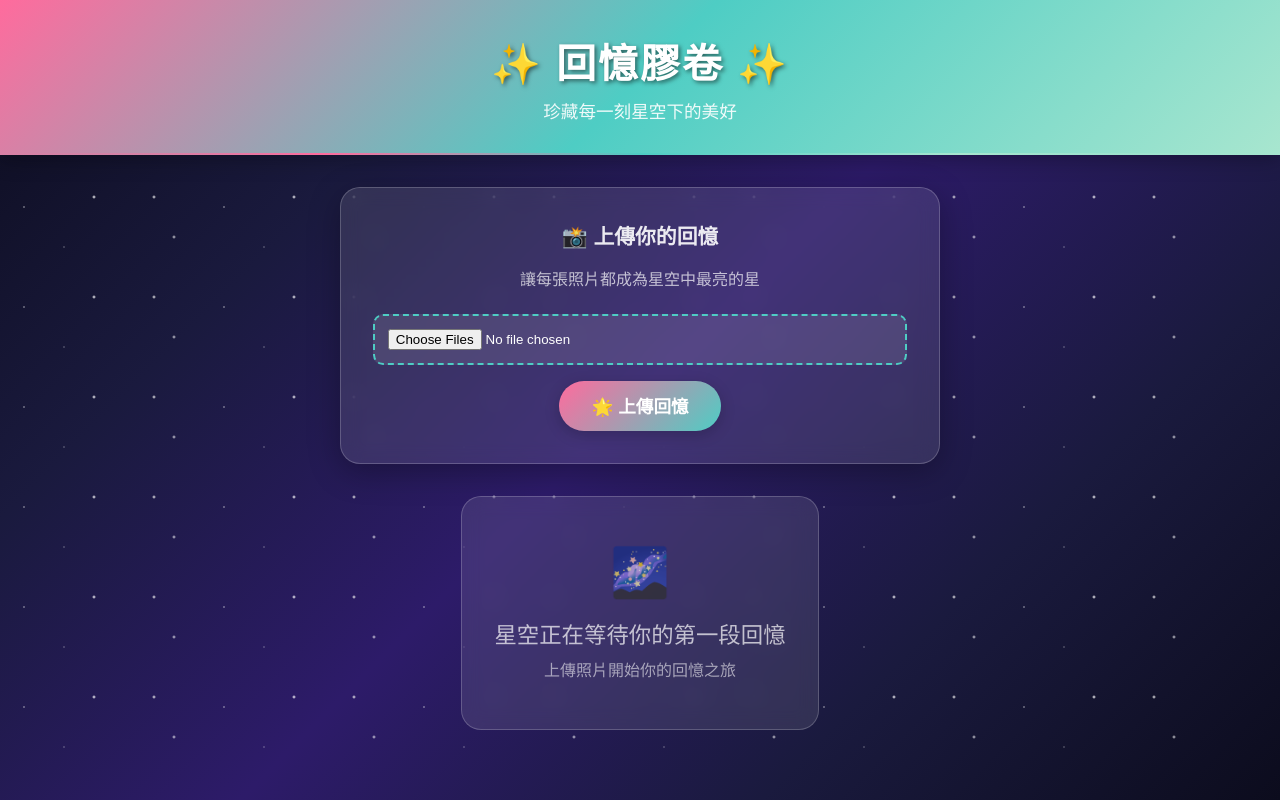
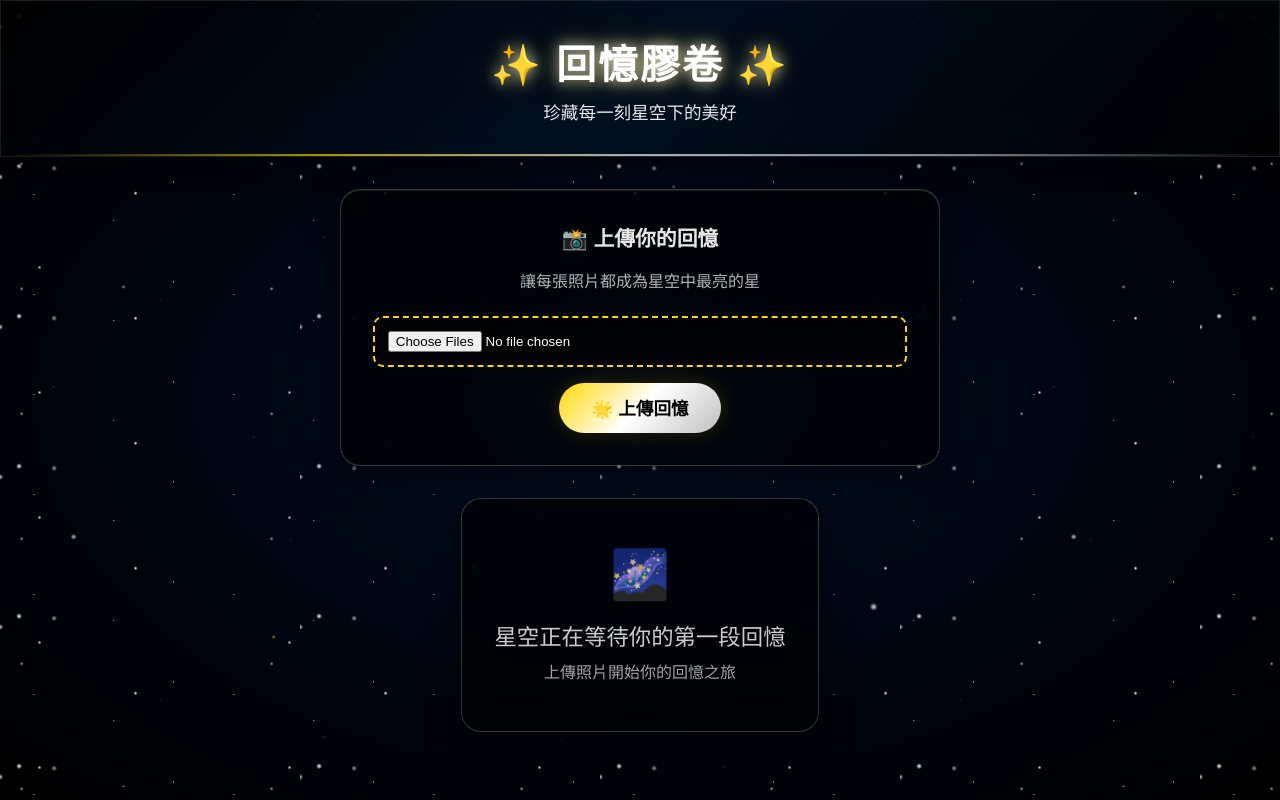
Before and after one commit to DanielHsuJasm/internetcorner, a Flask app: page / in a window 1280 px wide. Run offline with Flask 3, Linux system fonts and the light colour scheme.

Commit message:
UI更新

```diff
--- a/static/css/style.css
+++ b/static/css/style.css
@@ -1,8 +1,8 @@
 :root {
-    --bg-gradient: linear-gradient(135deg, #0c0c1d 0%, #1a1a3e 25%, #2d1b69 50%, #1a1a3e 75%, #0c0c1d 100%);
-    --accent-pink: #ff6b9d;
-    --accent-blue: #4ecdc4;
-    --accent-purple: #a8e6cf;
+    --bg-gradient: radial-gradient(ellipse at center, #001122 0%, #000511 50%, #000000 100%);
+    --accent-gold: #ffd700;
+    --accent-silver: #c0c0c0;
+    --accent-white: #ffffff;
     --text-color: #ffffff;
     --film-border: #2c2c54;
     --film-hole: #40407a;
@@ -35,28 +35,92 @@ body::before {
     width: 100%;
     height: 100%;
     background-image:
-        radial-gradient(2px 2px at 20px 30px, #eee, transparent),
-        radial-gradient(2px 2px at 40px 70px, rgba(255,255,255,0.8), transparent),
-        radial-gradient(1px 1px at 90px 40px, #fff, transparent),
-        radial-gradient(1px 1px at 130px 80px, rgba(255,255,255,0.6), transparent),
-        radial-gradient(2px 2px at 160px 30px, #fff, transparent);
+        /* 大星星 */
+        radial-gradient(3px 3px at 100px 50px, rgba(255,255,255,0.9), transparent),
+        radial-gradient(2px 2px at 300px 150px, rgba(255,215,0,0.8), transparent),
+        radial-gradient(3px 3px at 500px 80px, rgba(255,255,255,0.9), transparent),
+        radial-gradient(2px 2px at 700px 200px, rgba(192,192,192,0.8), transparent),
+        radial-gradient(4px 4px at 900px 120px, rgba(255,255,255,1), transparent),
+        /* 中星星 */
+        radial-gradient(2px 2px at 150px 300px, rgba(255,255,255,0.7), transparent),
+        radial-gradient(1px 1px at 350px 250px, rgba(255,215,0,0.6), transparent),
+        radial-gradient(2px 2px at 550px 350px, rgba(255,255,255,0.8), transparent),
+        radial-gradient(1px 1px at 750px 280px, rgba(192,192,192,0.6), transparent),
+        radial-gradient(2px 2px at 950px 320px, rgba(255,255,255,0.7), transparent),
+        /* 小星星密集層 */
+        radial-gradient(1px 1px at 80px 400px, rgba(255,255,255,0.5), transparent),
+        radial-gradient(1px 1px at 280px 450px, rgba(255,255,255,0.4), transparent),
+        radial-gradient(1px 1px at 480px 420px, rgba(255,215,0,0.5), transparent),
+        radial-gradient(1px 1px at 680px 480px, rgba(255,255,255,0.6), transparent),
+        radial-gradient(1px 1px at 880px 460px, rgba(192,192,192,0.4), transparent);
     background-repeat: repeat;
-    background-size: 200px 100px;
-    animation: sparkle 20s linear infinite;
+    background-size: 1000px 500px;
+    animation: twinkle 25s linear infinite;
+    z-index: -2;
+    pointer-events: none;
+}
+
+/* 第二層星空 - 較小的星星 */
+body::after {
+    content: '';
+    position: fixed;
+    top: 0;
+    left: 0;
+    width: 100%;
+    height: 100%;
+    background-image:
+        radial-gradient(1px 1px at 50px 20px, rgba(255,255,255,0.3), transparent),
+        radial-gradient(1px 1px at 250px 120px, rgba(255,255,255,0.4), transparent),
+        radial-gradient(1px 1px at 450px 60px, rgba(255,215,0,0.3), transparent),
+        radial-gradient(1px 1px at 650px 180px, rgba(255,255,255,0.5), transparent),
+        radial-gradient(1px 1px at 850px 90px, rgba(192,192,192,0.3), transparent),
+        radial-gradient(1px 1px at 120px 280px, rgba(255,255,255,0.4), transparent),
+        radial-gradient(1px 1px at 320px 380px, rgba(255,215,0,0.3), transparent),
+        radial-gradient(1px 1px at 520px 320px, rgba(255,255,255,0.3), transparent),
+        radial-gradient(1px 1px at 720px 420px, rgba(255,255,255,0.4), transparent),
+        radial-gradient(1px 1px at 920px 360px, rgba(192,192,192,0.3), transparent);
+    background-repeat: repeat;
+    background-size: 800px 400px;
+    animation: twinkle-slow 35s linear infinite reverse;
     z-index: -1;
     pointer-events: none;
 }
 
-@keyframes sparkle {
-    0% { transform: translateX(0) translateY(0); }
-    100% { transform: translateX(-200px) translateY(-100px); }
+@keyframes twinkle {
+    0% {
+        transform: translateX(0) translateY(0);
+        opacity: 0.8;
+    }
+    50% {
+        opacity: 1;
+    }
+    100% {
+        transform: translateX(-100px) translateY(-50px);
+        opacity: 0.8;
+    }
+}
+
+@keyframes twinkle-slow {
+    0% {
+        transform: translateX(0) translateY(0);
+        opacity: 0.6;
+    }
+    50% {
+        opacity: 0.9;
+    }
+    100% {
+        transform: translateX(50px) translateY(25px);
+        opacity: 0.6;
+    }
 }
 
 header {
-    background: linear-gradient(135deg, var(--accent-pink), var(--accent-blue), var(--accent-purple));
+    background: linear-gradient(135deg, rgba(0,0,0,0.7), rgba(0,17,34,0.8), rgba(0,0,0,0.7));
+    backdrop-filter: blur(15px);
+    border: 1px solid rgba(255,255,255,0.1);
     padding: 2rem 1rem;
     text-align: center;
-    box-shadow: 0 4px 20px rgba(0,0,0,0.3);
+    box-shadow: 0 4px 20px rgba(0,0,0,0.5);
     position: relative;
 }
 
@@ -67,14 +131,39 @@ header::after {
     left: 0;
     width: 100%;
     height: 2px;
-    background: linear-gradient(90deg, transparent, var(--accent-pink), var(--accent-blue), var(--accent-purple), transparent);
+    background: linear-gradient(90deg, transparent, var(--accent-gold), var(--accent-white), var(--accent-silver), transparent);
+    animation: shimmer 3s ease-in-out infinite;
+}
+
+@keyframes shimmer {
+    0%, 100% { opacity: 0.5; }
+    50% { opacity: 1; }
 }
 
 header h1 {
     color: white;
     font-size: 2.5rem;
-    text-shadow: 2px 2px 4px rgba(0,0,0,0.5);
+    text-shadow:
+        0 0 10px rgba(255,255,255,0.5),
+        0 0 20px rgba(255,215,0,0.3),
+        2px 2px 4px rgba(0,0,0,0.8);
     letter-spacing: 2px;
+    animation: glow 2s ease-in-out infinite alternate;
+}
+
+@keyframes glow {
+    from {
+        text-shadow:
+            0 0 10px rgba(255,255,255,0.5),
+            0 0 20px rgba(255,215,0,0.3),
+            2px 2px 4px rgba(0,0,0,0.8);
+    }
+    to {
+        text-shadow:
+            0 0 15px rgba(255,255,255,0.8),
+            0 0 25px rgba(255,215,0,0.5),
+            2px 2px 4px rgba(0,0,0,0.8);
+    }
 }
 
 main {
@@ -105,53 +194,67 @@ main {
 
 .upload-section {
     text-align: center;
-    background: rgba(255,255,255,0.1);
-    backdrop-filter: blur(10px);
+    background: rgba(0,0,0,0.6);
+    backdrop-filter: blur(15px);
     padding: 2rem;
     border-radius: 20px;
     border: 1px solid rgba(255,255,255,0.2);
-    box-shadow: 0 8px 32px rgba(0,0,0,0.3);
+    box-shadow:
+        0 8px 32px rgba(0,0,0,0.5),
+        inset 0 1px 0 rgba(255,255,255,0.1);
     max-width: 600px;
     width: 100%;
 }
 
 .upload-section input[type="file"] {
     padding: 0.8rem;
-    background: rgba(255,255,255,0.1);
-    border: 2px dashed var(--accent-blue);
+    background: rgba(0,0,0,0.4);
+    border: 2px dashed var(--accent-gold);
     border-radius: 10px;
     color: var(--text-color);
     margin-bottom: 1rem;
     width: 100%;
+    backdrop-filter: blur(5px);
+}
+
+.upload-section input[type="file"]:hover {
+    border-color: var(--accent-white);
+    background: rgba(0,0,0,0.6);
 }
 
 .upload-section button {
     padding: 0.8rem 2rem;
-    background: linear-gradient(135deg, var(--accent-pink), var(--accent-blue));
+    background: linear-gradient(135deg, var(--accent-gold), var(--accent-white), var(--accent-silver));
     border: none;
-    color: white;
+    color: #000;
     cursor: pointer;
     border-radius: 25px;
     font-size: 1.1rem;
     font-weight: bold;
     transition: all 0.3s ease;
-    box-shadow: 0 4px 15px rgba(0,0,0,0.2);
+    box-shadow:
+        0 4px 15px rgba(0,0,0,0.3),
+        0 0 20px rgba(255,215,0,0.2);
 }
 
 .upload-section button:hover {
     transform: translateY(-2px);
-    box-shadow: 0 6px 20px rgba(0,0,0,0.3);
+    box-shadow:
+        0 6px 20px rgba(0,0,0,0.4),
+        0 0 30px rgba(255,215,0,0.4);
+    background: linear-gradient(135deg, var(--accent-white), var(--accent-gold), var(--accent-white));
 }
 
 .no-photo {
     text-align: center;
     font-size: 1.4rem;
-    color: rgba(255,255,255,0.7);
-    background: rgba(255,255,255,0.1);
-    backdrop-filter: blur(10px);
+    color: rgba(255,255,255,0.8);
+    background: rgba(0,0,0,0.6);
+    backdrop-filter: blur(15px);
     padding: 3rem 2rem;
     border-radius: 20px;
     border: 1px solid rgba(255,255,255,0.2);
+    box-shadow: 0 8px 32px rgba(0,0,0,0.5);
 }
 
 .single-photo {
--- a/static/js/script.js
+++ b/static/js/script.js
@@ -1,21 +1,432 @@
 document.addEventListener('DOMContentLoaded', function() {
+    // 元素選取
     const overlay = document.getElementById('overlay');
     const overlayImg = document.getElementById('overlay-img');
+    const filmStrip = document.querySelector('.film-strip');
+    const filmContainer = document.querySelector('.film-strip-container');
+    const uploadForm = document.querySelector('form[enctype="multipart/form-data"]');
+    const fileInput = document.querySelector('input[type="file"]');
+    const loadingIndicator = document.getElementById('loading');
+
+    // 全螢幕預覽功能
+    function initImagePreview() {
         document.body.addEventListener('click', function(e) {
             const target = e.target;
             if (target.tagName === 'IMG' && target.classList.contains('preview-img')) {
-            overlayImg.src = target.src;
-            overlay.classList.add('show');
+                e.preventDefault();
+                showImageOverlay(target.src, target.alt);
             }
         });
-    overlay.addEventListener('click', function() {
+
+        // 點擊覆蓋層關閉
+        overlay.addEventListener('click', function(e) {
+            if (e.target === overlay || e.target === overlayImg) {
+                hideImageOverlay();
+            }
+        });
+
+        // ESC 鍵關閉
+        document.addEventListener('keydown', function(e) {
+            if (e.key === 'Escape' && overlay.classList.contains('show')) {
+                hideImageOverlay();
+            }
+        });
+    }
+
+    function showImageOverlay(src, alt) {
+        overlayImg.src = src;
+        overlayImg.alt = alt;
+        overlay.classList.add('show');
+        document.body.style.overflow = 'hidden'; // 防止背景滾動
+
+        // 添加淡入效果
+        setTimeout(() => {
+            overlayImg.style.opacity = '1';
+        }, 50);
+    }
+
+    function hideImageOverlay() {
+        overlayImg.style.opacity = '0';
+        setTimeout(() => {
             overlay.classList.remove('show');
             overlayImg.src = '';
+            document.body.style.overflow = 'auto';
+        }, 300);
+    }
+
+    // 膠捲動畫控制
+    function initFilmStripAnimation() {
+        if (!filmStrip || !filmContainer) return;
+
+        let isAnimationPaused = false;
+        let animationSpeed = 25; // 秒
+
+        // 懸停暫停動畫
+        filmContainer.addEventListener('mouseenter', function() {
+            if (!isAnimationPaused) {
+                filmStrip.style.animationPlayState = 'paused';
+            }
         });
+
+        filmContainer.addEventListener('mouseleave', function() {
+            if (!isAnimationPaused) {
+                filmStrip.style.animationPlayState = 'running';
+            }
+        });
+
+        // 點擊膠捲容器切換暫停/播放
+        filmContainer.addEventListener('dblclick', function(e) {
+            e.preventDefault();
+            toggleFilmAnimation();
+        });
+
+        function toggleFilmAnimation() {
+            isAnimationPaused = !isAnimationPaused;
+            filmStrip.style.animationPlayState = isAnimationPaused ? 'paused' : 'running';
+
+            // 顯示狀態提示
+            showAnimationStatus(isAnimationPaused ? '暫停' : '播放');
+        }
+
+        function showAnimationStatus(status) {
+            const statusIndicator = document.createElement('div');
+            statusIndicator.textContent = `🎬 ${status}`;
+            statusIndicator.style.cssText = `
+                position: fixed;
+                top: 50%;
+                left: 50%;
+                transform: translate(-50%, -50%);
+                background: rgba(0,0,0,0.8);
+                color: white;
+                padding: 0.8rem 1.5rem;
+                border-radius: 25px;
+                font-size: 1.1rem;
+                z-index: 9999;
+                pointer-events: none;
+                opacity: 0;
+                transition: opacity 0.3s ease;
+            `;
+
+            document.body.appendChild(statusIndicator);
+
+            setTimeout(() => statusIndicator.style.opacity = '1', 50);
+            setTimeout(() => {
+                statusIndicator.style.opacity = '0';
+                setTimeout(() => document.body.removeChild(statusIndicator), 300);
+            }, 1500);
+        }
+
+        // 根據圖片數量調整動畫速度
+        adjustAnimationSpeed();
+    }
+
+    function adjustAnimationSpeed() {
+        if (!filmStrip) return;
+
+        const frames = filmStrip.querySelectorAll('.frame');
+        const frameCount = frames.length / 2; // 因為有重複的框架用於無縫循環
+
+        if (frameCount > 0) {
+            // 根據圖片數量調整速度，圖片越多速度越慢
+            const newSpeed = Math.max(15, frameCount * 3);
+            filmStrip.style.animationDuration = `${newSpeed}s`;
+        }
+    }
+
+    // 文件上傳功能增強
+    function initFileUpload() {
+        if (!uploadForm || !fileInput) return;
+
+        // 文件拖放功能
+        const uploadSection = document.querySelector('.upload-section');
+
+        ['dragenter', 'dragover', 'dragleave', 'drop'].forEach(eventName => {
+            uploadSection.addEventListener(eventName, preventDefaults, false);
+        });
+
+        function preventDefaults(e) {
+            e.preventDefault();
+            e.stopPropagation();
+        }
+
+        ['dragenter', 'dragover'].forEach(eventName => {
+            uploadSection.addEventListener(eventName, highlight, false);
+        });
+
+        ['dragleave', 'drop'].forEach(eventName => {
+            uploadSection.addEventListener(eventName, unhighlight, false);
+        });
+
+        function highlight() {
+            uploadSection.style.transform = 'scale(1.02)';
+            uploadSection.style.borderColor = '#4ecdc4';
+            uploadSection.style.backgroundColor = 'rgba(78, 205, 196, 0.1)';
+        }
+
+        function unhighlight() {
+            uploadSection.style.transform = 'scale(1)';
+            uploadSection.style.borderColor = 'rgba(255,255,255,0.2)';
+            uploadSection.style.backgroundColor = 'rgba(255,255,255,0.1)';
+        }
+
+        uploadSection.addEventListener('drop', handleDrop, false);
+
+        function handleDrop(e) {
+            const dt = e.dataTransfer;
+            const files = dt.files;
+            fileInput.files = files;
+
+            // 顯示選中的文件
+            showSelectedFiles(files);
+        }
+
+        // 文件選擇變化時顯示預覽
+        fileInput.addEventListener('change', function(e) {
+            showSelectedFiles(e.target.files);
+        });
+
+        function showSelectedFiles(files) {
+            const fileList = Array.from(files);
+            const validFiles = fileList.filter(file =>
+                file.type.startsWith('image/') && file.size <= 10 * 1024 * 1024 // 10MB 限制
+            );
+
+            if (validFiles.length > 0) {
+                showFilePreview(validFiles);
+            } else if (fileList.length > 0) {
+                showNotification('請選擇有效的圖片文件（小於10MB）', 'warning');
+            }
+        }
+
+        function showFilePreview(files) {
+            const previewContainer = document.createElement('div');
+            previewContainer.className = 'file-preview-container';
+            previewContainer.style.cssText = `
+                margin-top: 1rem;
+                display: flex;
+                flex-wrap: wrap;
+                gap: 0.5rem;
+                justify-content: center;
+            `;
+
+            files.forEach((file, index) => {
+                const previewItem = document.createElement('div');
+                previewItem.style.cssText = `
+                    background: rgba(255,255,255,0.1);
+                    padding: 0.5rem;
+                    border-radius: 8px;
+                    text-align: center;
+                    min-width: 100px;
+                    max-width: 150px;
+                `;
+
+                const fileName = document.createElement('div');
+                fileName.textContent = file.name.length > 15 ?
+                    file.name.substring(0, 12) + '...' : file.name;
+                fileName.style.cssText = `
+                    font-size: 0.8rem;
+                    color: rgba(255,255,255,0.8);
+                    margin-bottom: 0.3rem;
+                `;
+
+                const fileSize = document.createElement('div');
+                fileSize.textContent = formatFileSize(file.size);
+                fileSize.style.cssText = `
+                    font-size: 0.7rem;
+                    color: rgba(255,255,255,0.6);
+                `;
+
+                previewItem.appendChild(fileName);
+                previewItem.appendChild(fileSize);
+                previewContainer.appendChild(previewItem);
+            });
+
+            // 移除舊的預覽
+            const oldPreview = uploadSection.querySelector('.file-preview-container');
+            if (oldPreview) {
+                oldPreview.remove();
+            }
+
+            uploadSection.appendChild(previewContainer);
+        }
+
+        // 表單提交處理
+        uploadForm.addEventListener('submit', function(e) {
+            if (!fileInput.files || fileInput.files.length === 0) {
+                e.preventDefault();
+                showNotification('請選擇要上傳的圖片', 'warning');
+                return;
+            }
+
+            showLoadingIndicator();
+        });
+    }
+
+    // 工具函數
+    function formatFileSize(bytes) {
+        if (bytes === 0) return '0 Bytes';
+        const k = 1024;
+        const sizes = ['Bytes', 'KB', 'MB', 'GB'];
+        const i = Math.floor(Math.log(bytes) / Math.log(k));
+        return parseFloat((bytes / Math.pow(k, i)).toFixed(2)) + ' ' + sizes[i];
+    }
+
+    function showLoadingIndicator() {
+        if (loadingIndicator) {
+            loadingIndicator.style.display = 'block';
+            setTimeout(() => {
+                loadingIndicator.style.opacity = '1';
+            }, 50);
+        }
+    }
+
+    function hideLoadingIndicator() {
+        if (loadingIndicator) {
+            loadingIndicator.style.opacity = '0';
+            setTimeout(() => {
+                loadingIndicator.style.display = 'none';
+            }, 300);
+        }
+    }
+
+    function showNotification(message, type = 'info') {
+        const notification = document.createElement('div');
+        notification.className = `flash ${type}`;
+        notification.textContent = message;
+        notification.style.cssText = `
+            position: fixed;
+            top: 20px;
+            right: 20px;
+            z-index: 9999;
+            min-width: 300px;
+            opacity: 0;
+            transform: translateX(100%);
+            transition: all 0.3s ease;
+        `;
+
+        document.body.appendChild(notification);
+
+        setTimeout(() => {
+            notification.style.opacity = '1';
+            notification.style.transform = 'translateX(0)';
+        }, 50);
+
+        setTimeout(() => {
+            notification.style.opacity = '0';
+            notification.style.transform = 'translateX(100%)';
+            setTimeout(() => {
+                if (document.body.contains(notification)) {
+                    document.body.removeChild(notification);
+                }
+            }, 300);
+        }, 3000);
+    }
+
+    // 星空動畫增強
+    function initStarAnimation() {
+        // 創建額外的星星層
+        const starLayers = 3;
+        for (let i = 0; i < starLayers; i++) {
+            createStarLayer(i);
+        }
+    }
+
+    function createStarLayer(layerIndex) {
+        const starLayer = document.createElement('div');
+        starLayer.style.cssText = `
+            position: fixed;
+            top: 0;
+            left: 0;
+            width: 100%;
+            height: 100%;
+            pointer-events: none;
+            z-index: -${layerIndex + 1};
+            background-image:
+                radial-gradient(${1 + layerIndex}px ${1 + layerIndex}px at ${Math.random() * 200}px ${Math.random() * 100}px, #fff, transparent),
+                radial-gradient(${1 + layerIndex}px ${1 + layerIndex}px at ${Math.random() * 200}px ${Math.random() * 100}px, rgba(255,255,255,0.8), transparent),
+                radial-gradient(${1 + layerIndex}px ${1 + layerIndex}px at ${Math.random() * 200}px ${Math.random() * 100}px, rgba(255,255,255,0.6), transparent);
+            background-repeat: repeat;
+            background-size: ${200 + layerIndex * 50}px ${100 + layerIndex * 25}px;
+            animation: sparkle ${20 + layerIndex * 5}s linear infinite;
+        `;
+
+        document.body.appendChild(starLayer);
+    }
+
+    // 響應式處理
+    function initResponsiveHandling() {
+        let isTouch = false;
+
+        // 檢測觸控設備
+        window.addEventListener('touchstart', function() {
+            isTouch = true;
+        }, { once: true });
+
+        // 為觸控設備調整行為
+        if ('ontouchstart' in window) {
+            document.body.classList.add('touch-device');
+
+            // 觸控設備上的長按刪除功能
+            let touchTimer;
+            document.addEventListener('touchstart', function(e) {
+                if (e.target.classList.contains('preview-img')) {
+                    touchTimer = setTimeout(() => {
+                        // 震動反饋（如果支援）
+                        if (navigator.vibrate) {
+                            navigator.vibrate(50);
+                        }
+                        // 這裡可以添加長按顯示刪除選項的邏輯
+                    }, 800);
+                }
+            });
+
+            document.addEventListener('touchend', function() {
+                clearTimeout(touchTimer);
+            });
+        }
+    }
+
+    // 鍵盤快捷鍵
+    function initKeyboardShortcuts() {
         document.addEventListener('keydown', function(e) {
-        if (e.key === 'Escape' && overlay.classList.contains('show')) {
-            overlay.classList.remove('show');
-            overlayImg.src = '';
+            // 空格鍵暫停/播放膠捲動畫
+            if (e.code === 'Space' && !e.target.matches('input, textarea, button')) {
+                e.preventDefault();
+                const filmContainer = document.querySelector('.film-strip-container');
+                if (filmContainer) {
+                    filmContainer.dispatchEvent(new Event('dblclick'));
+                }
+            }
+        });
+    }
+
+    // 初始化所有功能
+    function init() {
+        initImagePreview();
+        initFilmStripAnimation();
+        initFileUpload();
+        initStarAnimation();
+        initResponsiveHandling();
+        initKeyboardShortcuts();
+
+        // 頁面加載完成後隱藏加載指示器
+        hideLoadingIndicator();
+
+        console.log('🌟 回憶膠卷已準備就緒！');
+    }
+
+    // 執行初始化
+    init();
+
+    // 監聽頁面可見性變化，暫停/恢復動畫以節省資源
+    document.addEventListener('visibilitychange', function() {
+        const filmStrip = document.querySelector('.film-strip');
+        if (filmStrip) {
+            if (document.hidden) {
+                filmStrip.style.animationPlayState = 'paused';
+            } else {
+                filmStrip.style.animationPlayState = 'running';
+            }
         }
     });
 });
```
Also changed, not shown: other parts of static/css/style.css (+37 -19 lines). Lines whose indentation alone changed are shown as unchanged.
